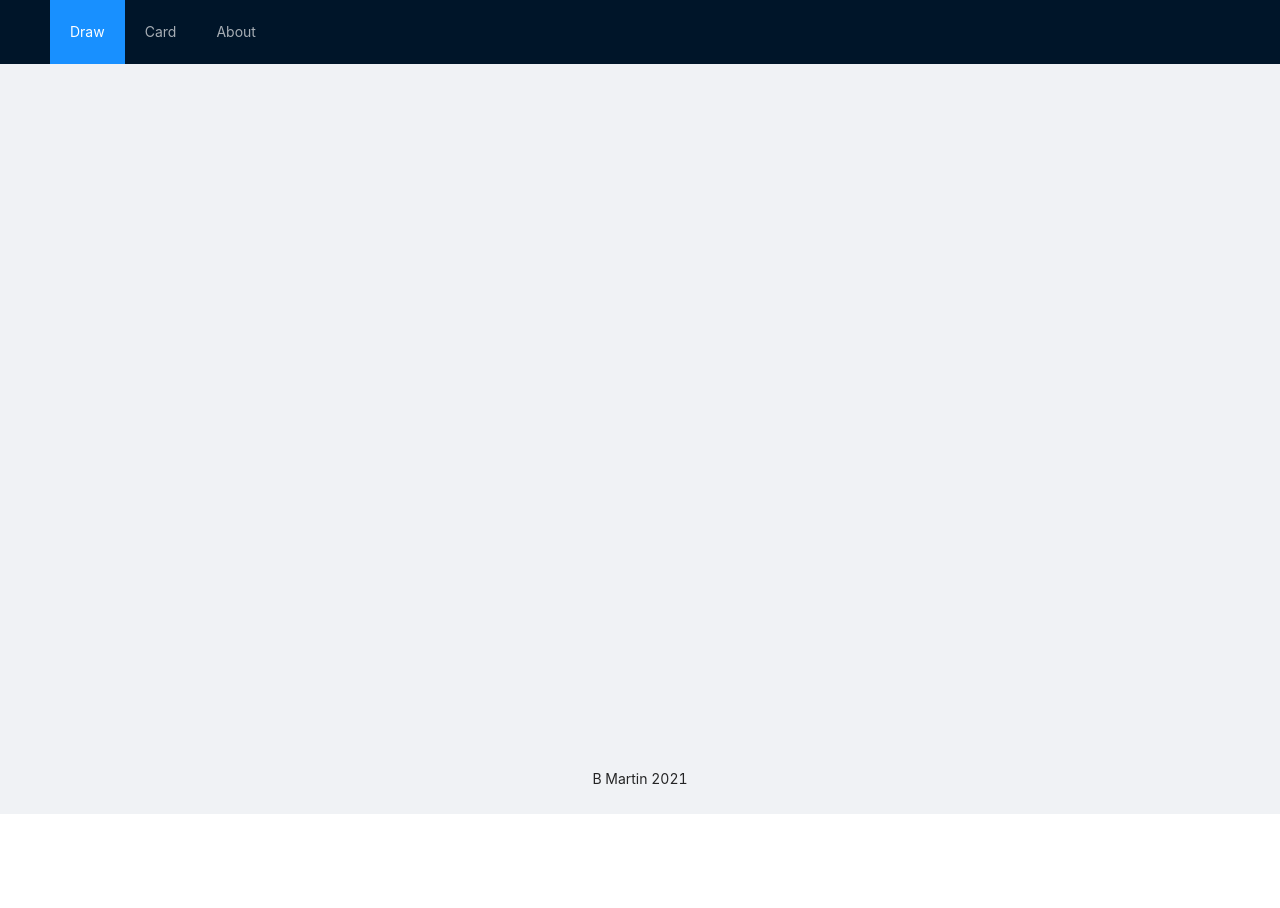
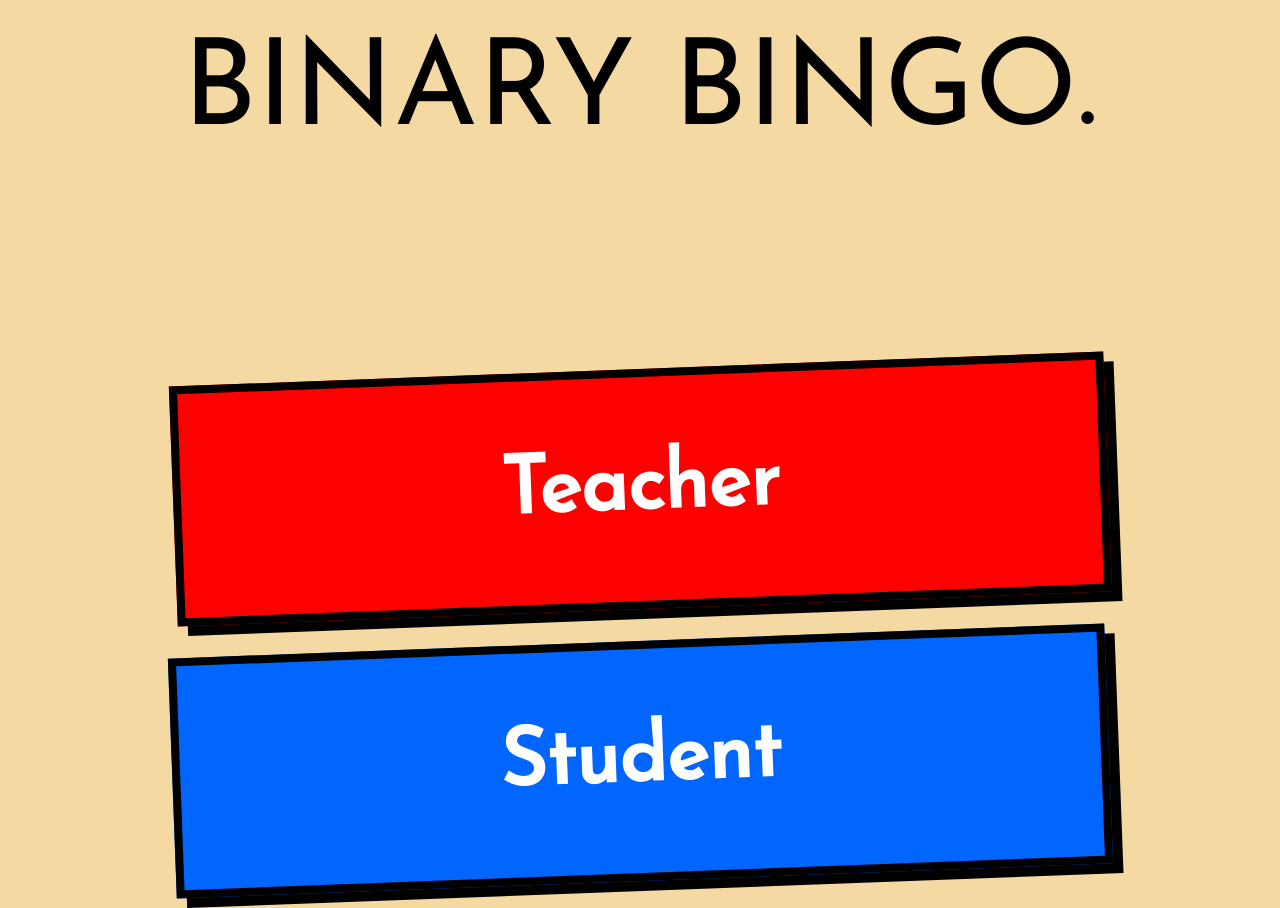
Before and after one commit to Bailym/BinaryBingo, a React app: page / in a window 1280 px wide. Shown: the top 908 px of the page. Before the commit the page ends 814 px from the top, so only its background shows below. Built offline with nearby package versions, Linux system fonts and the light colour scheme.

Commit message:
re style landing page

```diff
--- a/public/index.html
+++ b/public/index.html
@@ -24,6 +24,8 @@
       work correctly both with client-side routing and a non-root public URL.
       Learn how to configure a non-root public URL by running `npm run build`.
     -->
+
+    <link rel="stylesheet" type="text/css" href="//fonts.googleapis.com/css?family=Josefin+Sans" />
     <title>React App</title>
   </head>
   <body>
--- a/src/LandingPage/landingPage.css
+++ b/src/LandingPage/landingPage.css
@@ -0,0 +1,40 @@
+.landing-div {
+    display: flex;
+    flex-direction: column;
+    margin: 0 auto;
+    align-items: center;
+    font-family: 'Josefin Sans';
+    font-style: normal;
+    font-weight: 700;
+    font-size: 5rem;
+}
+
+h1 {
+    color: #000;
+}
+
+.landing-button {
+    font-family: "Josefin Sans", sans-serif;
+    padding: 5rem 20rem;
+    border: 8px solid #000000;
+    box-shadow: 10px 10px 0px #000000;
+    transform: rotate(-2.15deg);
+    margin: 0 0 2rem 0;
+    font-family: 'Josefin Sans';
+    font-weight: 700;
+    font-size: 5rem;
+    line-height: 4rem;
+}
+
+.landing-button-red {
+    background: #FF0000;
+    margin-top: 15vh;
+}
+
+.landing-button-blue {
+    background: #0066FF;
+}
+
+.landing-button a {
+    color: #fff;
+}
--- a/src/LandingPage/landingPage.js
+++ b/src/LandingPage/landingPage.js
@@ -1,6 +1,16 @@
+import "./landingPage.css";
+import {Link } from 'react-router-dom';
+
 function LandingPage() {
   return (
-    <div id="landing-div">
+    <div className="landing-div">
+        <h1>BINARY BINGO.</h1>
+        <button className="landing-button landing-button-red">
+            <Link to="/Draw">Teacher</Link>
+        </button>
+        <button className="landing-button landing-button-blue">
+            <Link to="/Card">Student</Link>
+        </button>
 
     </div>
   );
--- /dev/null
+++ b/src/index.css
@@ -0,0 +1,10 @@
+.layout {
+    background-color: #F4D9A3;
+    min-height: 100vh;
+}
+
+.footer {
+    background-color: #F4D9A3;
+    min-height: 5vh;
+    text-align: center;
+}
--- a/src/index.js
+++ b/src/index.js
@@ -2,6 +2,7 @@ import React from 'react';
 import ReactDOM from 'react-dom';
 import { BrowserRouter as Router, Route, Routes } from 'react-router-dom';
 import 'antd/dist/antd.css'; // or 'antd/dist/antd.less'
+import "./index.css";
 import NavBar from "./NavBar/navBar";
 import Draw from "./Draw/draw";
 import { Layout } from 'antd';
@@ -14,18 +15,18 @@ const { Header, Content, Footer } = Layout;
 function Index() {
   return (
     <Router>
-    <Layout className="layout" style={{ minHeight: "100vh" }}>
-      <Header style={{ minHeight: "5vh" }}>
+      <Layout className="layout">
+        {/* <Header style={{ minHeight: "5vh" }}>
           <NavBar />
-      </Header>
-      <Content style={{minHeight: "85vh" }}>
+        </Header> */}
+        <Content style={{ minHeight: "85vh" }}>
           <Routes>
             <Route path="/card" element={<BingoCard />} />
             <Route path="/draw" element={<Draw />} />
             <Route path="/" element={<LandingPage />} />
           </Routes>
         </Content>
-      <Footer style={{ textAlign: 'center', minHeight: "5vh" }}>
+        <Footer className="footer">
           B Martin 2021
         </Footer>
       </Layout>
```
Also changed, not shown: src/fonts/JosefinSans-Italic-VariableFont_wght.ttf (added), src/fonts/JosefinSans-VariableFont_wght.ttf (added). Lines whose indentation alone changed are shown as unchanged.
